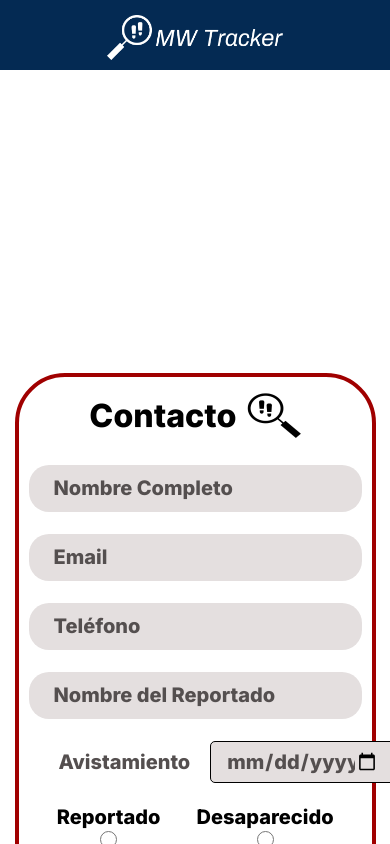
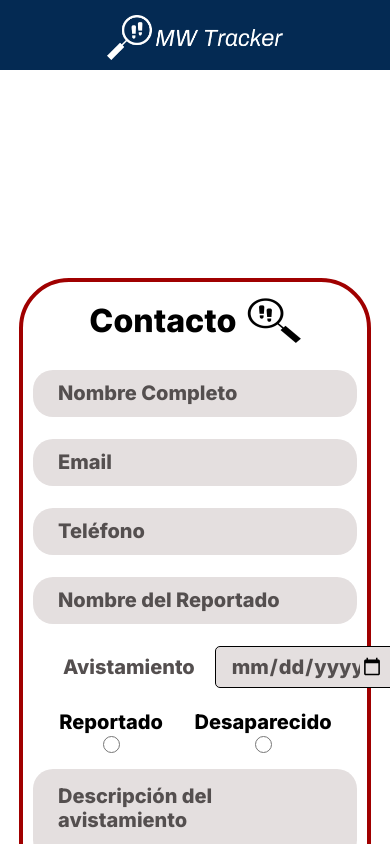
Before and after one commit to Los-Chavales/frontend-proyecto, a React (Vite) app in the folder client/: page /report in a window 390 px wide. Shown: the top 844 px of the page. Built offline with nearby package versions, Linux system fonts and the light colour scheme; no server answers.

Commit message:
SCRUM-21 unir al footer

```diff
--- a/client/src/styles/form_contact.css
+++ b/client/src/styles/form_contact.css
@@ -5,7 +5,7 @@
   flex-direction: row;
   align-items: center;
   justify-content: center;
-  margin: 10px;
+  margin: 15px;
 }
 
 /* Titulo */
@@ -233,10 +233,12 @@
   .contact_title{
     font-size: 25px;
     width: 80%;
+    height: 193px;
   }
   .container_form{
     width: 90%;
     padding:10px;
+    margin-bottom: 15px;
   }
   .form_contact{
     width: 100%;
@@ -244,3 +246,9 @@
     padding: 10px;
   }
 }
+
+@media (max-width: 280px) {   /* Mobile */
+  .contact_evidence_button{
+    font-size: 13px;
+  }
+}
```
